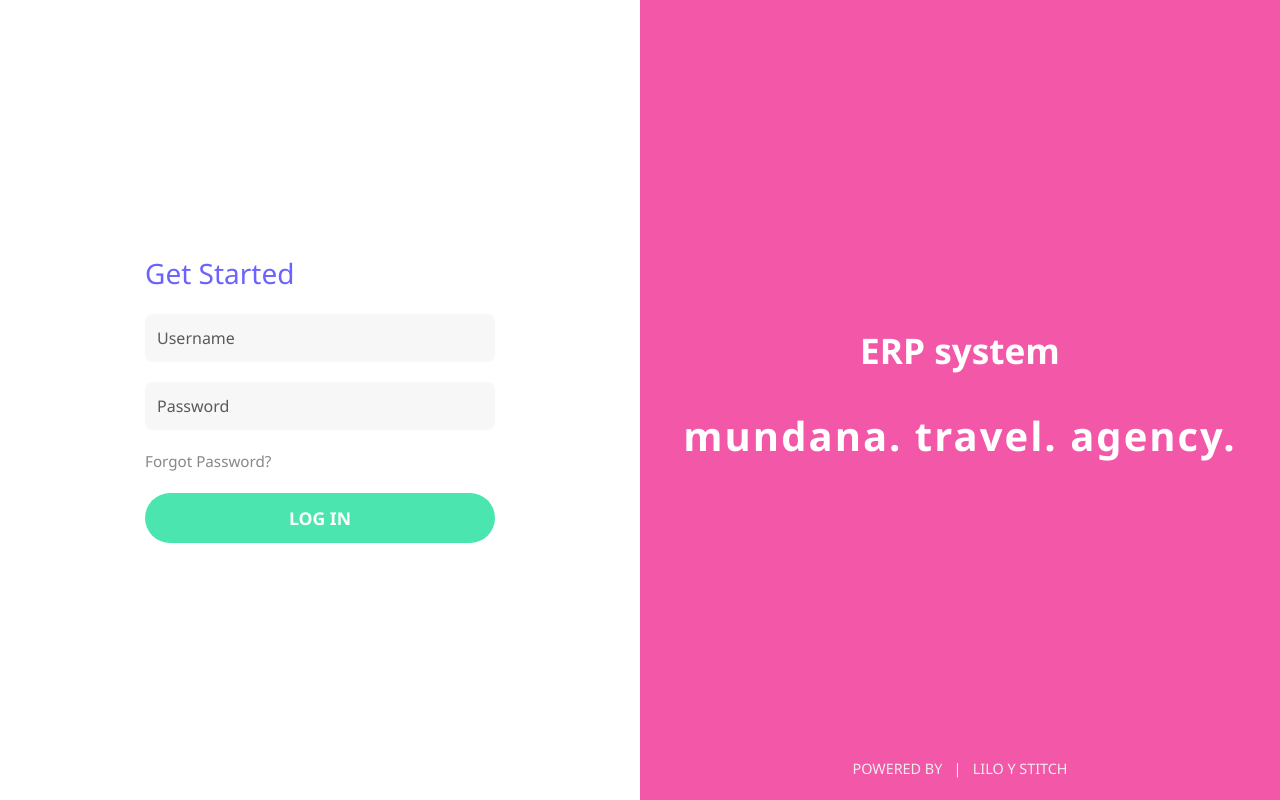
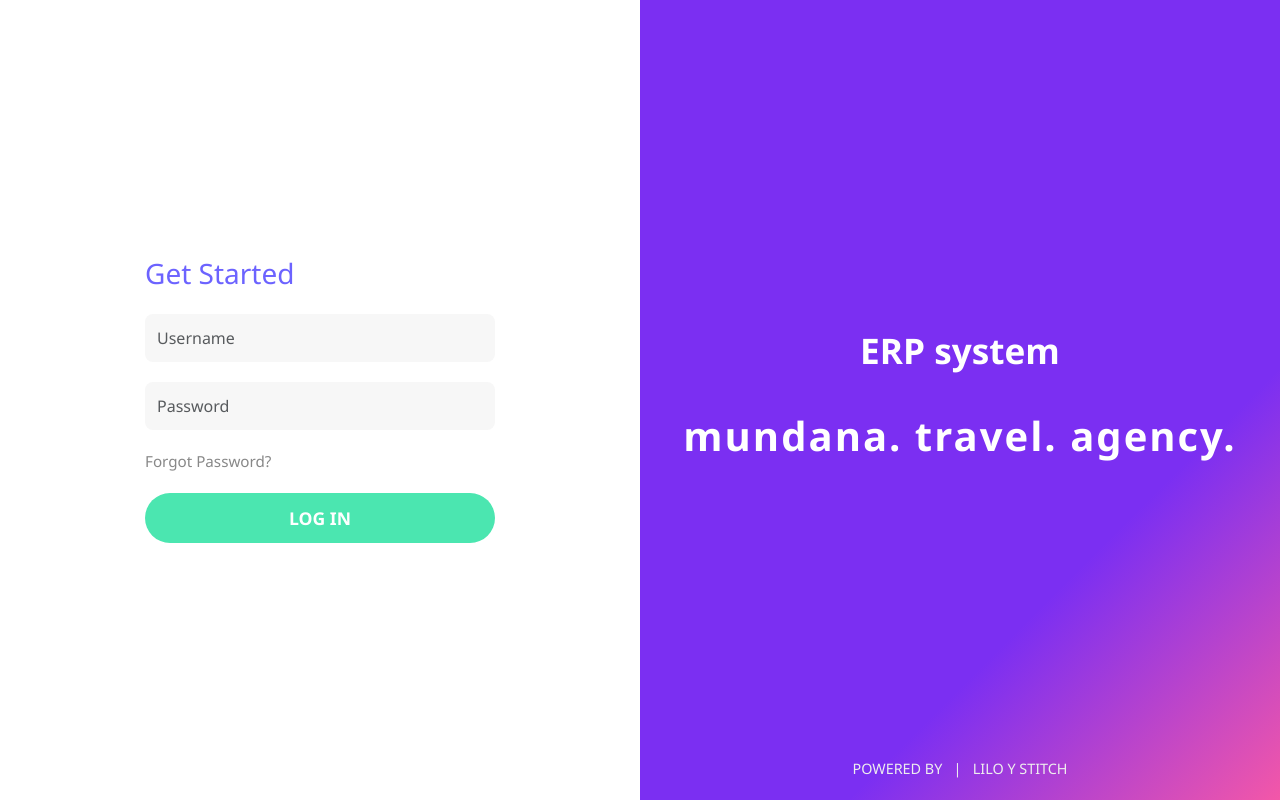
Before and after one commit to Amadoose/djangocrm, a Django app: page / in a window 1280 px wide. Run offline with Django 5.2, Linux system fonts and the light colour scheme.

Commit message:
login page

```diff
--- a/website/templates/login.html
+++ b/website/templates/login.html
@@ -26,7 +26,7 @@
         }
         .right-panel {
             flex: 1;
-            background: linear-gradient(135deg, #f357a8 100%,#7b2ff2 0%);
+            background: linear-gradient(135deg, #7b2ff2 70%, #f357a8 100%);
             color: #fff;
             display: flex;
             flex-direction: column;
```
